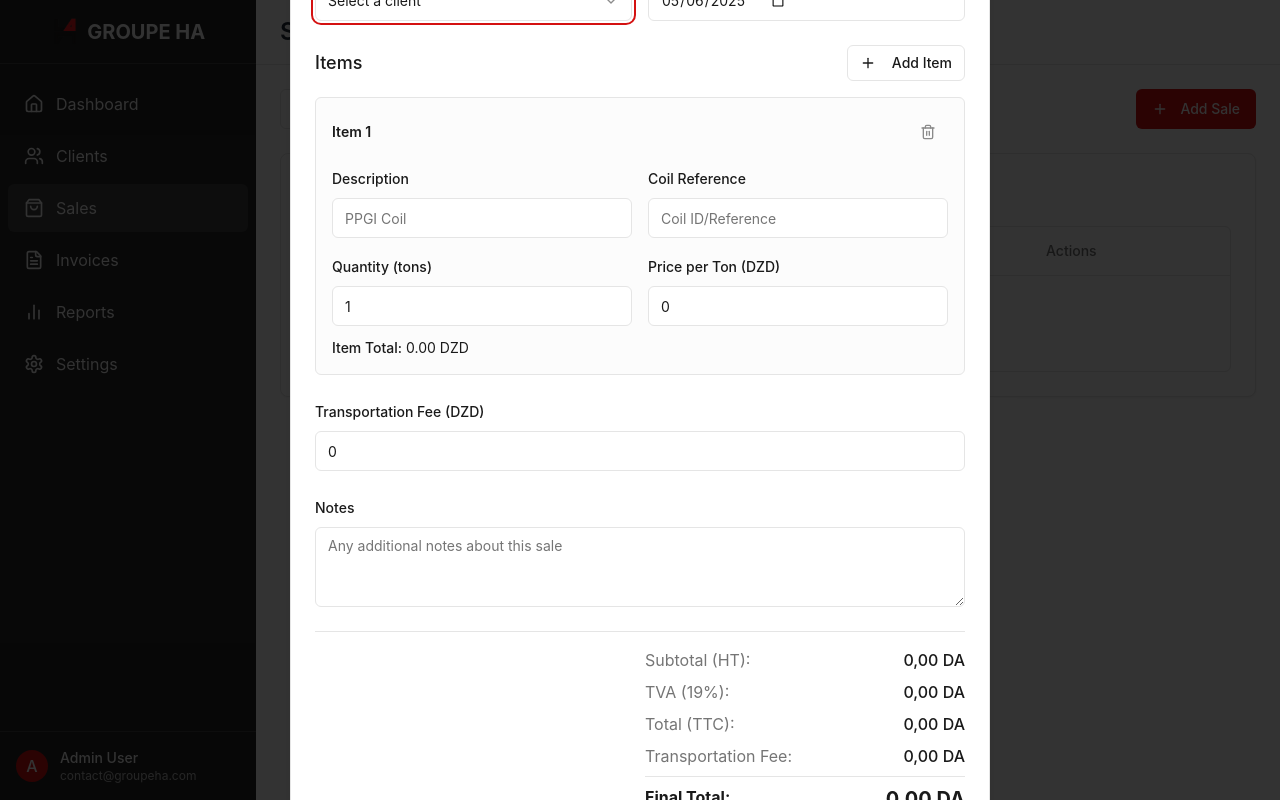
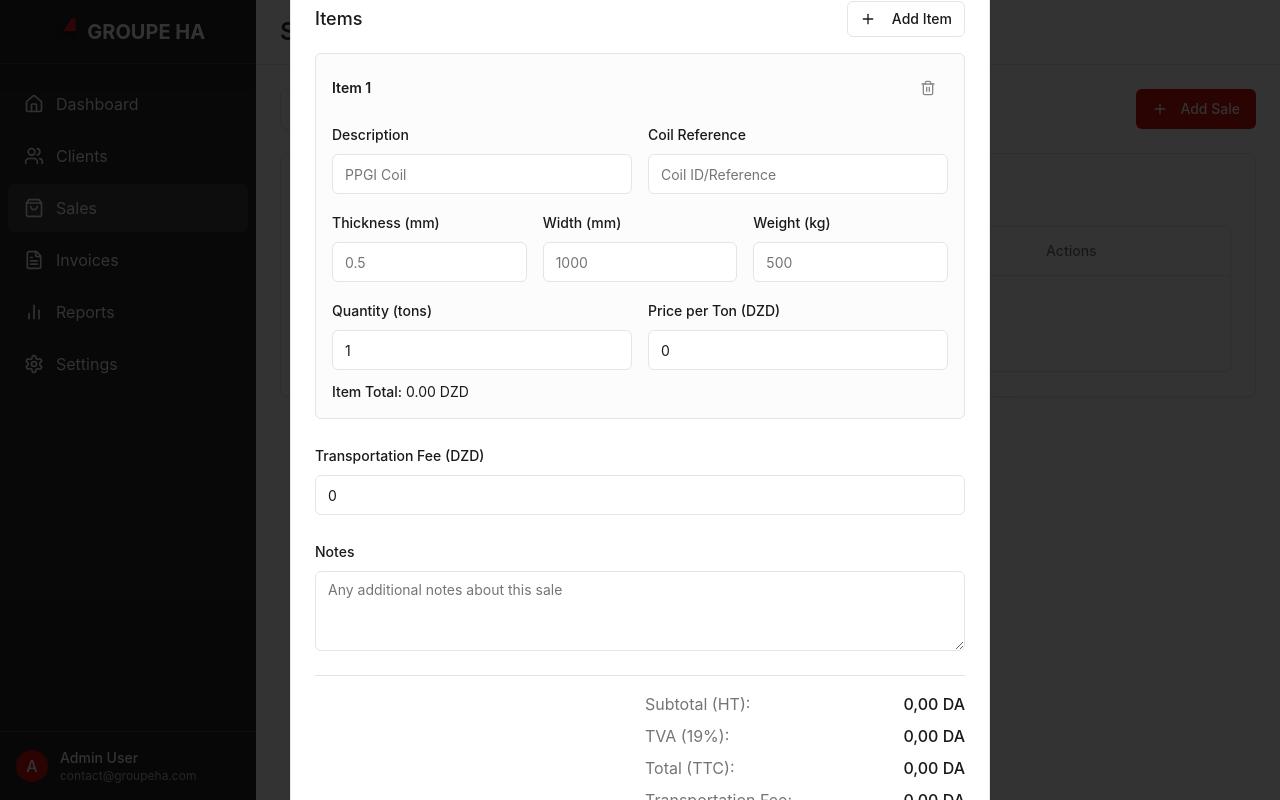
Before and after one commit to z4ki/coil-commerce-control, a React (Vite) app: page /sales in a window 1280 px wide. Both pictures are taken after typing "Sample" into the empty fields and a click on the button "Add Sale". Built offline with nearby package versions, Linux system fonts and the light colour scheme.

Commit message:
Implement the plan

```diff
--- a/src/components/sales/SaleForm.tsx
+++ b/src/components/sales/SaleForm.tsx
@@ -1,4 +1,3 @@
-
 import React, { useState, useEffect } from 'react';
 import { useForm, FormProvider } from 'react-hook-form';
 import { zodResolver } from '@hookform/resolvers/zod';
@@ -39,6 +38,9 @@ const formSchema = z.object({
     id: z.string(),
     description: z.string().min(1, { message: 'Description is required' }),
     coilRef: z.string().optional(),
+    coilThickness: z.number().optional(),
+    coilWidth: z.number().optional(),
+    coilWeight: z.number().optional(),
     quantity: z.coerce.number().positive({ message: 'Quantity must be positive' }),
     pricePerTon: z.coerce.number().positive({ message: 'Price must be positive' }),
   })).min(1, { message: 'At least one item is required' }),
@@ -60,9 +62,12 @@ const SaleForm = ({ sale, onSuccess }: SaleFormProps) => {
       id: item.id,
       description: item.description,
       coilRef: item.coilRef || '',
+      coilThickness: item.coilThickness,
+      coilWidth: item.coilWidth,
+      coilWeight: item.coilWeight,
       quantity: item.quantity,
       pricePerTon: item.pricePerTon,
-    })) || [{ id: uuidv4(), description: '', coilRef: '', quantity: 1, pricePerTon: 0 }]
+    })) || [{ id: uuidv4(), description: '', coilRef: '', coilThickness: undefined, coilWidth: undefined, coilWeight: undefined, quantity: 1, pricePerTon: 0 }]
   );
 
   const defaultValues: FormValues = {
@@ -89,7 +94,7 @@ const SaleForm = ({ sale, onSuccess }: SaleFormProps) => {
   const addItem = () => {
     const newItems = [
       ...items,
-      { id: uuidv4(), description: '', coilRef: '', quantity: 1, pricePerTon: 0 },
+      { id: uuidv4(), description: '', coilRef: '', coilThickness: undefined, coilWidth: undefined, coilWeight: undefined, quantity: 1, pricePerTon: 0 },
     ];
     setItems(newItems);
     form.setValue('items', newItems);
@@ -150,6 +155,9 @@ const SaleForm = ({ sale, onSuccess }: SaleFormProps) => {
         id: item.id,
         description: item.description,
         coilRef: item.coilRef || '',
+        coilThickness: item.coilThickness,
+        coilWidth: item.coilWidth,
+        coilWeight: item.coilWeight,
         quantity: item.quantity,
         pricePerTon: item.pricePerTon,
         totalAmount: item.quantity * item.pricePerTon,
--- a/src/components/sales/SaleItemForm.tsx
+++ b/src/components/sales/SaleItemForm.tsx
@@ -71,6 +71,75 @@ const SaleItemForm = ({ index, onRemove, isRemoveDisabled }: SaleItemFormProps)
         />
       </div>
 
+      {/* New fields for coil properties */}
+      <div className="grid grid-cols-1 gap-4 sm:grid-cols-3 mb-4">
+        <FormField
+          control={control}
+          name={`items.${index}.coilThickness`}
+          render={({ field }) => (
+            <FormItem>
+              <FormLabel>Thickness (mm)</FormLabel>
+              <FormControl>
+                <Input
+                  type="number"
+                  step="0.01"
+                  placeholder="0.5"
+                  {...field}
+                  onChange={(e) => {
+                    field.onChange(e.target.valueAsNumber || undefined);
+                  }}
+                />
+              </FormControl>
+              <FormMessage />
+            </FormItem>
+          )}
+        />
+
+        <FormField
+          control={control}
+          name={`items.${index}.coilWidth`}
+          render={({ field }) => (
+            <FormItem>
+              <FormLabel>Width (mm)</FormLabel>
+              <FormControl>
+                <Input
+                  type="number"
+                  step="1"
+                  placeholder="1000"
+                  {...field}
+                  onChange={(e) => {
+                    field.onChange(e.target.valueAsNumber || undefined);
+                  }}
+                />
+              </FormControl>
+              <FormMessage />
+            </FormItem>
+          )}
+        />
+
+        <FormField
+          control={control}
+          name={`items.${index}.coilWeight`}
+          render={({ field }) => (
+            <FormItem>
+              <FormLabel>Weight (kg)</FormLabel>
+              <FormControl>
+                <Input
+                  type="number"
+                  step="0.1"
+                  placeholder="500"
+                  {...field}
+                  onChange={(e) => {
+                    field.onChange(e.target.valueAsNumber || undefined);
+                  }}
+                />
+              </FormControl>
+              <FormMessage />
+            </FormItem>
+          )}
+        />
+      </div>
+
       <div className="grid grid-cols-1 gap-4 sm:grid-cols-2">
         <FormField
           control={control}
--- a/src/pages/Sales.tsx
+++ b/src/pages/Sales.tsx
@@ -1,4 +1,3 @@
-
 import React, { useState } from 'react';
 import { useAppContext } from '../context/AppContext';
 import MainLayout from '../components/layout/MainLayout';
@@ -230,28 +229,29 @@ const Sales = () => {
                                         <TableRow>
                                           <TableHead>Description</TableHead>
                                           <TableHead>Coil Ref</TableHead>
+                                          <TableHead>Thickness</TableHead>
+                                          <TableHead>Width</TableHead>
+                                          <TableHead>Weight</TableHead>
                                           <TableHead>Quantity (tons)</TableHead>
                                           <TableHead>Price/Ton</TableHead>
-                                          <TableHead className="text-right">HT</TableHead>
-                                          <TableHead className="text-right">TTC</TableHead>
+                                          <TableHead className="text-right">Total</TableHead>
                                         </TableRow>
                                       </TableHeader>
                                       <TableBody>
                                         {sale.items.map((item) => {
-                                          const ht = item.totalAmount;
-                                          const ttc = sale.taxRate ? ht * (1 + sale.taxRate) : ht;
+                                          const totalPrice = item.totalAmount;
 
                                           return (
                                             <TableRow key={item.id}>
                                               <TableCell>{item.description}</TableCell>
                                               <TableCell>{item.coilRef || '-'}</TableCell>
+                                              <TableCell>{item.coilThickness ? `${item.coilThickness} mm` : '-'}</TableCell>
+                                              <TableCell>{item.coilWidth ? `${item.coilWidth} mm` : '-'}</TableCell>
+                                              <TableCell>{item.coilWeight ? `${item.coilWeight} kg` : '-'}</TableCell>
                                               <TableCell>{item.quantity}</TableCell>
                                               <TableCell>{formatCurrency(item.pricePerTon)}</TableCell>
                                               <TableCell className="text-right">
-                                                {formatCurrency(ht)}
-                                              </TableCell>
-                                              <TableCell className="text-right">
-                                                {formatCurrency(ttc)}
+                                                {formatCurrency(totalPrice)}
                                               </TableCell>
                                             </TableRow>
                                           );
@@ -259,25 +259,18 @@ const Sales = () => {
 
                                         {/* Summary row */}
                                         <TableRow className="border-t-2">
-                                          <TableCell colSpan={4} className="font-medium text-right">
+                                          <TableCell colSpan={7} className="font-medium text-right">
                                             Total:
                                           </TableCell>
                                           <TableCell className="text-right font-medium">
                                             {formatCurrency(sale.items.reduce((sum, item) => sum + item.totalAmount, 0))}
-                                          </TableCell>
-                                          <TableCell className="text-right font-medium">
-                                            {formatCurrency(
-                                              sale.taxRate
-                                                ? sale.items.reduce((sum, item) => sum + item.totalAmount, 0) * (1 + sale.taxRate)
-                                                : sale.items.reduce((sum, item) => sum + item.totalAmount, 0)
-                                            )}
                                           </TableCell>
                                         </TableRow>
 
                                         {/* Transportation fee row */}
                                         {sale.transportationFee && sale.transportationFee > 0 && (
                                           <TableRow>
-                                            <TableCell colSpan={5} className="text-right">
+                                            <TableCell colSpan={7} className="text-right">
                                               Transportation Fee:
                                             </TableCell>
                                             <TableCell className="text-right">
@@ -288,7 +281,7 @@ const Sales = () => {
 
                                         {/* Grand total row */}
                                         <TableRow>
-                                          <TableCell colSpan={5} className="text-right font-bold">
+                                          <TableCell colSpan={7} className="text-right font-bold">
                                             Grand Total:
                                           </TableCell>
                                           <TableCell className="text-right font-bold">
--- a/src/types/index.ts
+++ b/src/types/index.ts
@@ -19,6 +19,9 @@ export interface SaleItem {
   id: string;
   description: string;
   coilRef?: string;
+  coilThickness?: number; // thickness in mm
+  coilWidth?: number; // width in mm
+  coilWeight?: number; // weight in kg
   quantity: number; // in tons
   pricePerTon: number;
   totalAmount: number;
```
